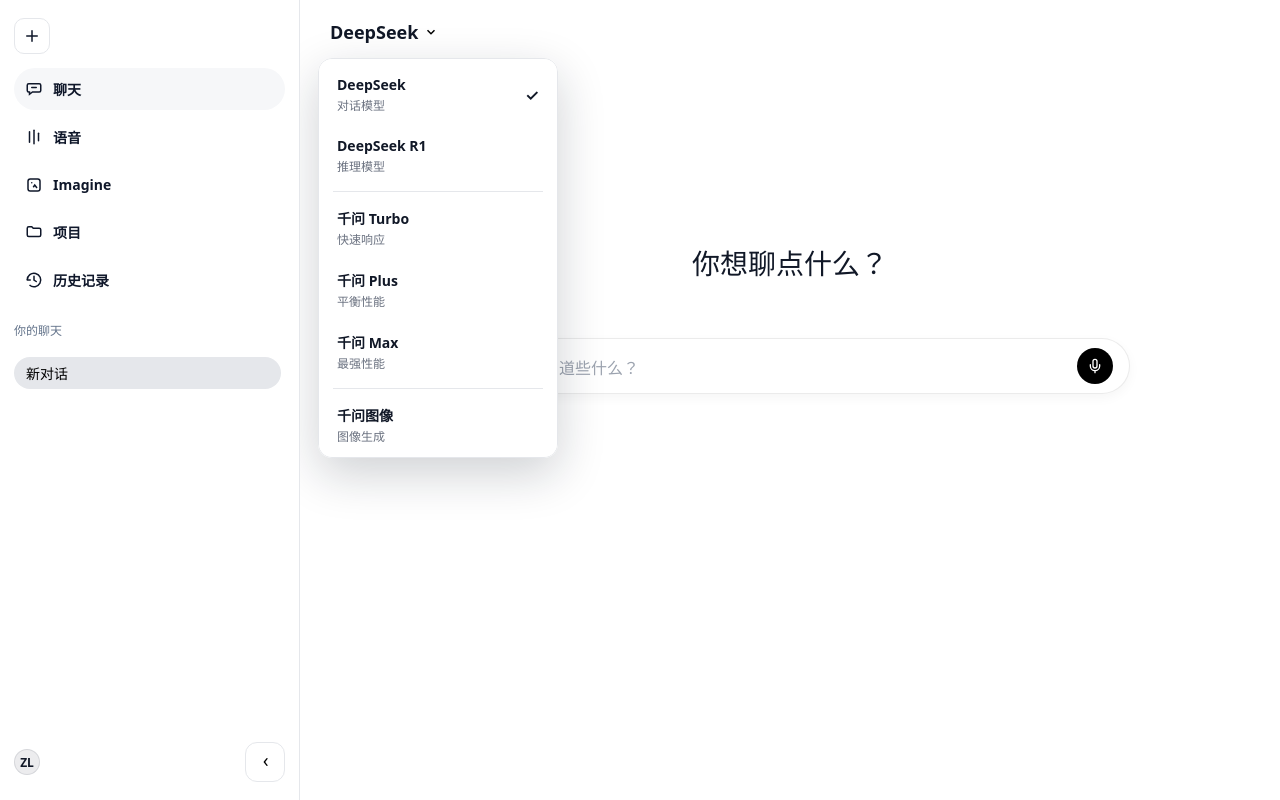
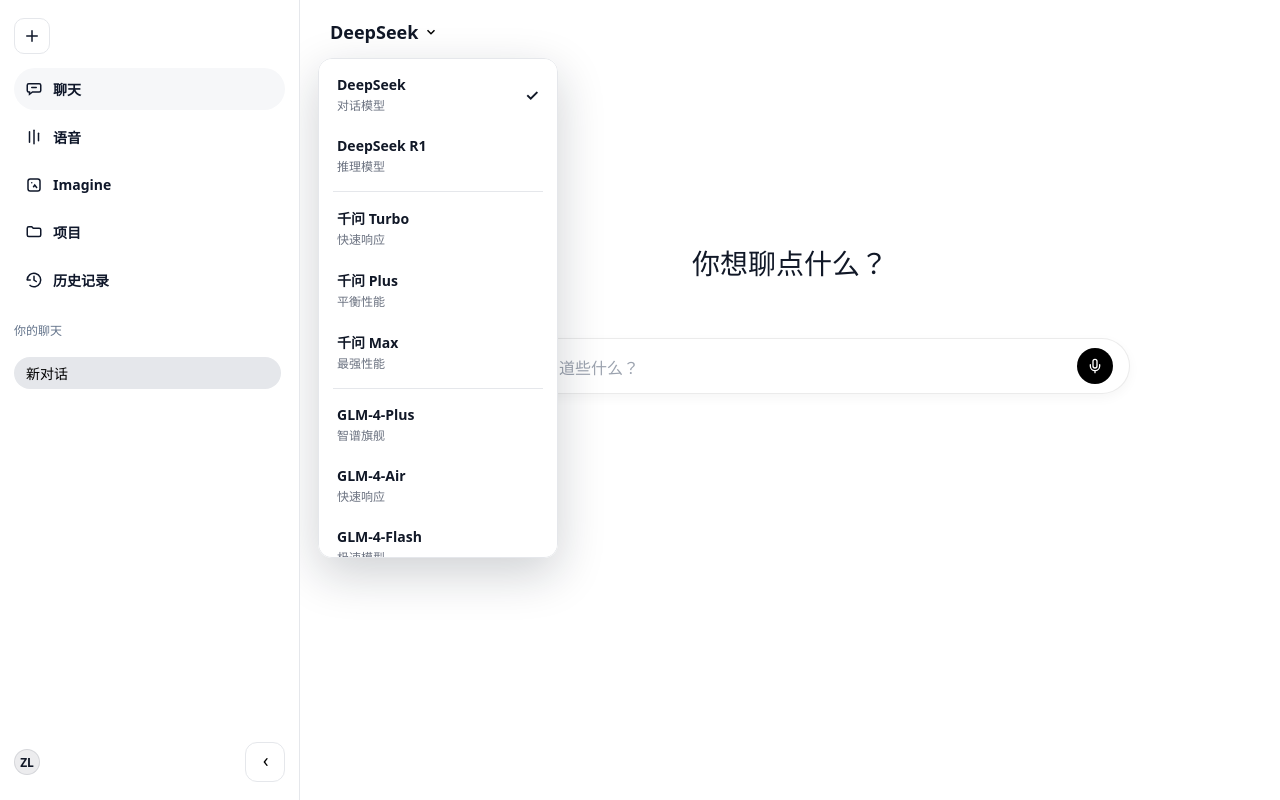
Before and after one commit to liang9116000000-ai/Hush, a React (Vite) app: page / in a window 1280 px wide. Both pictures are taken after a click on the button "DeepSeek". Built offline with nearby package versions, Linux system fonts and the light colour scheme.

Commit message:
计入GLM

```diff
--- a/src/App.tsx
+++ b/src/App.tsx
@@ -17,9 +17,15 @@ import {
   generateImage,
   DEFAULT_QWEN_IMAGE_API_BASE,
 } from './lib/qwen-image'
+import {
+  GLMError,
+  streamGLMChatCompletion,
+  DEFAULT_GLM_API_BASE,
+  type GLMModel,
+} from './lib/glm'
 import { getSetting, setSetting, DB_KEYS } from './lib/db'
 
-type ModelType = DeepSeekModel | QwenModel | 'wanx-v1'
+type ModelType = DeepSeekModel | QwenModel | GLMModel | 'wanx-v1'
 
 function AttachIcon() {
   return (
@@ -244,6 +250,8 @@ export default function App() {
   const [apiBaseQwen, setApiBaseQwen] = useState<string>(DEFAULT_QWEN_API_BASE)
   const [apiKeyQwenImage, setApiKeyQwenImage] = useState<string>('')
   const [apiBaseQwenImage, setApiBaseQwenImage] = useState<string>(DEFAULT_QWEN_IMAGE_API_BASE)
+  const [apiKeyGLM, setApiKeyGLM] = useState<string>('')
+  const [apiBaseGLM, setApiBaseGLM] = useState<string>(DEFAULT_GLM_API_BASE)
   const [model, setModel] = useState<ModelType>('deepseek-chat')
   const [sessions, setSessions] = useState<ChatSession[]>([])
   const [activeSessionId, setActiveSessionId] = useState<string>('')
@@ -342,16 +350,21 @@ export default function App() {
     queueMicrotask(scrollToBottom)
 
     const isQwen = model.startsWith('qwen-')
+    const isGLM = model.startsWith('glm-')
     const isImage = model === 'wanx-v1'
     const apiKey = isImage
       ? apiKeyQwenImage
       : isQwen
       ? apiKeyQwen
+      : isGLM
+      ? apiKeyGLM
       : model === 'deepseek-chat' ? apiKeyChatModel : apiKeyReasonerModel
     const apiBase = isImage
       ? apiBaseQwenImage
       : isQwen
       ? apiBaseQwen
+      : isGLM
+      ? apiBaseGLM
       : model === 'deepseek-chat' ? apiBaseChatModel : apiBaseReasonerModel
 
     if (!apiKey) {
@@ -362,7 +375,7 @@ export default function App() {
             ...s,
             messages: s.messages.map((m): StoredChatMessage =>
               m.localId === assistantPlaceholderId
-                ? makeAssistantMessage(`未配置 ${isImage ? '千问图像' : isQwen ? '千问' : 'DeepSeek'} API Key（左下角设置）。`, assistantPlaceholderId)
+                ? makeAssistantMessage(`未配置 ${isImage ? '千问图像' : isQwen ? '千问' : isGLM ? 'GLM' : 'DeepSeek'} API Key（左下角设置）。`, assistantPlaceholderId)
                 : m,
             ),
           }
@@ -450,6 +463,32 @@ export default function App() {
             })
             scrollToBottom()
           }
+        } else if (isGLM) {
+          for await (const delta of streamGLMChatCompletion({
+            apiKey,
+            apiBase,
+            model: model as GLMModel,
+            messages: [...baseMessages, { role: 'user', content }],
+            signal: abortRef.current.signal,
+          })) {
+            acc += delta
+            const nextText = acc
+            setSessions((prev) => {
+              const next = prev.map((s) => {
+                if (s.id !== activeSessionId) return s
+                const updated = {
+                  ...s,
+                  messages: s.messages.map((m): StoredChatMessage =>
+                    m.localId === assistantPlaceholderId ? makeAssistantMessage(nextText, assistantPlaceholderId) : m,
+                  ),
+                }
+                return updated
+              })
+              persistSessions(next)
+              return next
+            })
+            scrollToBottom()
+          }
         } else {
           for await (const delta of streamDeepSeekChatCompletion({
             apiKey,
@@ -480,7 +519,7 @@ export default function App() {
       }
     } catch (err) {
       const msg =
-        err instanceof DeepSeekError || err instanceof QwenError || err instanceof QwenImageError
+        err instanceof DeepSeekError || err instanceof QwenError || err instanceof QwenImageError || err instanceof GLMError
           ? err.message
           : err instanceof Error
             ? err.message
@@ -514,6 +553,8 @@ export default function App() {
     apiBaseQwen,
     apiKeyQwenImage,
     apiBaseQwenImage,
+    apiKeyGLM,
+    apiBaseGLM,
     draft,
     isSending,
     model,
@@ -544,6 +585,8 @@ export default function App() {
           savedApiBaseQwen,
           savedApiKeyQwenImage,
           savedApiBaseQwenImage,
+          savedApiKeyGLM,
+          savedApiBaseGLM,
           savedModel,
           savedChats,
         ] = await Promise.all([
@@ -555,6 +598,8 @@ export default function App() {
           getSetting<string>(DB_KEYS.API_BASE_QWEN),
           getSetting<string>(DB_KEYS.API_KEY_QWEN_IMAGE),
           getSetting<string>(DB_KEYS.API_BASE_QWEN_IMAGE),
+          getSetting<string>(DB_KEYS.API_KEY_GLM),
+          getSetting<string>(DB_KEYS.API_BASE_GLM),
           getSetting<ModelType>(DB_KEYS.MODEL),
           getSetting<ChatSession[]>(DB_KEYS.CHATS),
         ])
@@ -567,6 +612,8 @@ export default function App() {
         if (savedApiBaseQwen) setApiBaseQwen(savedApiBaseQwen)
         if (savedApiKeyQwenImage) setApiKeyQwenImage(savedApiKeyQwenImage)
         if (savedApiBaseQwenImage) setApiBaseQwenImage(savedApiBaseQwenImage)
+        if (savedApiKeyGLM) setApiKeyGLM(savedApiKeyGLM)
+        if (savedApiBaseGLM) setApiBaseGLM(savedApiBaseGLM)
         if (savedModel) setModel(savedModel)
 
         if (savedChats && savedChats.length > 0) {
@@ -632,6 +679,16 @@ export default function App() {
     if (isLoading) return
     setSetting(DB_KEYS.API_BASE_QWEN_IMAGE, apiBaseQwenImage)
   }, [apiBaseQwenImage, isLoading])
+
+  useEffect(() => {
+    if (isLoading) return
+    setSetting(DB_KEYS.API_KEY_GLM, apiKeyGLM)
+  }, [apiKeyGLM, isLoading])
+
+  useEffect(() => {
+    if (isLoading) return
+    setSetting(DB_KEYS.API_BASE_GLM, apiBaseGLM)
+  }, [apiBaseGLM, isLoading])
 
   useEffect(() => {
     if (isLoading) return
@@ -853,7 +910,10 @@ export default function App() {
                  model === 'deepseek-reasoner' ? 'DeepSeek R1' :
                  model === 'qwen-turbo' ? '千问 Turbo' :
                  model === 'qwen-plus' ? '千问 Plus' :
-                 model === 'qwen-max' ? '千问 Max' : '千问图像'}
+                 model === 'qwen-max' ? '千问 Max' :
+                 model === 'glm-4-plus' ? 'GLM-4-Plus' :
+                 model === 'glm-4-air' ? 'GLM-4-Air' :
+                 model === 'glm-4-flash' ? 'GLM-4-Flash' : '千问图像'}
               </span>
               <svg width="14" height="14" viewBox="0 0 24 24" fill="none" stroke="currentColor" strokeWidth="2.5">
                 <path d="M6 9l6 6 6-6" />
@@ -931,6 +991,49 @@ export default function App() {
                     <div className="mainModelSub">最强性能</div>
                   </div>
                   {model === 'qwen-max' && <span className="mainModelCheck">✓</span>}
+                </button>
+                <div className="mainModelDivider" />
+                <button
+                  type="button"
+                  className="mainModelMenuItem"
+                  onClick={() => {
+                    setModel('glm-4-plus')
+                    setIsSidebarModelMenuOpen(false)
+                  }}
+                >
+                  <div className="mainModelText">
+                    <div className="mainModelTitle">GLM-4-Plus</div>
+                    <div className="mainModelSub">智谱旗舰</div>
+                  </div>
+                  {model === 'glm-4-plus' && <span className="mainModelCheck">✓</span>}
+                </button>
+                <button
+                  type="button"
+                  className="mainModelMenuItem"
+                  onClick={() => {
+                    setModel('glm-4-air')
+                    setIsSidebarModelMenuOpen(false)
+                  }}
+                >
+                  <div className="mainModelText">
+                    <div className="mainModelTitle">GLM-4-Air</div>
+                    <div className="mainModelSub">快速响应</div>
+                  </div>
+                  {model === 'glm-4-air' && <span className="mainModelCheck">✓</span>}
+                </button>
+                <button
+                  type="button"
+                  className="mainModelMenuItem"
+                  onClick={() => {
+                    setModel('glm-4-flash')
+                    setIsSidebarModelMenuOpen(false)
+                  }}
+                >
+                  <div className="mainModelText">
+                    <div className="mainModelTitle">GLM-4-Flash</div>
+                    <div className="mainModelSub">极速模型</div>
+                  </div>
+                  {model === 'glm-4-flash' && <span className="mainModelCheck">✓</span>}
                 </button>
                 <div className="mainModelDivider" />
                 <button
@@ -1201,6 +1304,30 @@ export default function App() {
                 </label>
               </div>
 
+              <div className="settingsSection">
+                <div className="settingsSectionTitle">GLM 配置</div>
+                <label className="field">
+                  <div className="fieldLabel">API Base URL</div>
+                  <input
+                    value={apiBaseGLM}
+                    className="fieldInput"
+                    type="text"
+                    placeholder={DEFAULT_GLM_API_BASE}
+                    onChange={(e) => setApiBaseGLM(e.target.value)}
+                  />
+                </label>
+                <label className="field">
+                  <div className="fieldLabel">API Key</div>
+                  <input
+                    value={apiKeyGLM}
+                    className="fieldInput"
+                    type="password"
+                    placeholder="sk-..."
+                    onChange={(e) => setApiKeyGLM(e.target.value)}
+                  />
+                </label>
+              </div>
+
               <label className="field">
                 <div className="fieldLabel">默认模型</div>
                 <select value={model} className="fieldInput" onChange={(e) => setModel(e.target.value as ModelType)}>
@@ -1209,6 +1336,9 @@ export default function App() {
                   <option value="qwen-plus">qwen-plus</option>
                   <option value="qwen-turbo">qwen-turbo</option>
                   <option value="qwen-max">qwen-max</option>
+                  <option value="glm-4-plus">glm-4-plus</option>
+                  <option value="glm-4-air">glm-4-air</option>
+                  <option value="glm-4-flash">glm-4-flash</option>
                   <option value="wanx-v1">千问图像 (wanx-v1)</option>
                 </select>
               </label>
--- a/src/index.css
+++ b/src/index.css
@@ -566,8 +566,14 @@ select {
   display: grid;
   gap: 2px;
   z-index: 50;
-  max-height: 400px;
+  max-height: 500px;
   overflow-y: auto;
+  scrollbar-width: none;
+  -ms-overflow-style: none;
+}
+
+.mainModelMenu::-webkit-scrollbar {
+  display: none;
 }
 
 .mainModelMenuItem {
@@ -812,10 +818,13 @@ select {
 
 .modal {
   width: min(640px, 100%);
+  max-height: 90vh;
   border-radius: 18px;
   border: 1px solid var(--border);
   background: #ffffff;
   box-shadow: 0 30px 80px rgba(15, 23, 42, 0.18);
+  display: flex;
+  flex-direction: column;
 }
 
 .modalHeader {
@@ -824,6 +833,7 @@ select {
   align-items: center;
   justify-content: space-between;
   border-bottom: 1px solid var(--border);
+  flex-shrink: 0;
 }
 
 .modalTitle {
@@ -834,6 +844,8 @@ select {
   padding: 14px 14px;
   display: grid;
   gap: 12px;
+  overflow-y: auto;
+  flex: 1;
 }
 
 .confirmDeleteModal {
--- a/src/lib/db.ts
+++ b/src/lib/db.ts
@@ -75,6 +75,8 @@ export const DB_KEYS = {
   API_BASE_QWEN: 'apiBase.qwen',
   API_KEY_QWEN_IMAGE: 'apiKey.qwen.image',
   API_BASE_QWEN_IMAGE: 'apiBase.qwen.image',
+  API_KEY_GLM: 'apiKey.glm',
+  API_BASE_GLM: 'apiBase.glm',
   MODEL: 'model',
   CHATS: 'chats',
 } as const
--- /dev/null
+++ b/src/lib/glm.ts
@@ -0,0 +1,125 @@
+export type GLMModel = 'glm-4-plus' | 'glm-4-air' | 'glm-4-flash'
+
+export type ChatRole = 'system' | 'user' | 'assistant'
+
+export type ChatMessage = {
+  role: ChatRole
+  content: string
+}
+
+type GLMStreamDelta = {
+  id?: string
+  choices?: Array<{
+    delta?: { content?: string }
+    finish_reason?: string | null
+  }>
+  error?: { message?: string }
+}
+
+export class GLMError extends Error {
+  readonly status?: number
+  readonly payload?: unknown
+
+  constructor(message: string, status?: number, payload?: unknown) {
+    super(message)
+    this.name = 'GLMError'
+    this.status = status
+    this.payload = payload
+  }
+}
+
+const getGLMApiBase = () => {
+  if (typeof window === 'undefined') return 'https://open.bigmodel.cn/api/paas/v4'
+
+  // 生产环境：使用同域名的 /api
+  if (window.location.hostname !== 'localhost' && window.location.hostname !== '127.0.0.1') {
+    return `${window.location.origin}/api/glm`
+  }
+
+  // 开发环境：使用本地后端
+  return 'http://localhost:3000/api/glm'
+}
+
+export const DEFAULT_GLM_API_BASE = getGLMApiBase()
+
+export async function* streamGLMChatCompletion(opts: {
+  apiKey: string
+  apiBase?: string
+  model: GLMModel
+  messages: ChatMessage[]
+  temperature?: number
+  signal?: AbortSignal
+}): AsyncGenerator<string, void, void> {
+  const baseUrl = opts.apiBase || DEFAULT_GLM_API_BASE
+  const url = baseUrl.endsWith('/chat/completions') ? baseUrl : `${baseUrl}/chat/completions`
+
+  const res = await fetch(url, {
+    method: 'POST',
+    headers: {
+      Authorization: `Bearer ${opts.apiKey}`,
+      'Content-Type': 'application/json',
+    },
+    body: JSON.stringify({
+      model: opts.model,
+      messages: opts.messages,
+      temperature: opts.temperature ?? 0.7,
+      stream: true,
+    }),
+    signal: opts.signal,
+  })
+
+  if (!res.ok) {
+    let payload: unknown = undefined
+    try {
+      payload = await res.json()
+    } catch {
+      payload = await res.text().catch(() => undefined)
+    }
+    throw new GLMError(`GLM请求失败 (${res.status})`, res.status, payload)
+  }
+
+  if (!res.body) {
+    throw new GLMError('GLM流式响应不可用')
+  }
+
+  const decoder = new TextDecoder('utf-8')
+  let buffer = ''
+  const reader = res.body.getReader()
+
+  while (true) {
+    const { value, done } = await reader.read()
+    if (done) break
+    if (value) buffer += decoder.decode(value, { stream: true })
+
+    while (true) {
+      const newlineIndex = buffer.indexOf('\n')
+      if (newlineIndex === -1) break
+
+      const rawLine = buffer.slice(0, newlineIndex).trimEnd()
+      buffer = buffer.slice(newlineIndex + 1)
+
+      const line = rawLine.trim()
+      if (!line) continue
+      if (!line.startsWith('data:')) continue
+
+      const data = line.slice('data:'.length).trim()
+      if (!data) continue
+      if (data === '[DONE]') return
+
+      let parsed: GLMStreamDelta | null = null
+      try {
+        parsed = JSON.parse(data) as GLMStreamDelta
+      } catch {
+        parsed = null
+      }
+
+      const errMsg = parsed?.error?.message
+      if (errMsg) {
+        throw new GLMError(errMsg)
+      }
+
+      const delta = parsed?.choices?.[0]?.delta?.content
+      if (delta) yield delta
+    }
+  }
+}
```
Also changed, not shown: 1 other file (tests, documents, lock files or other folders).
